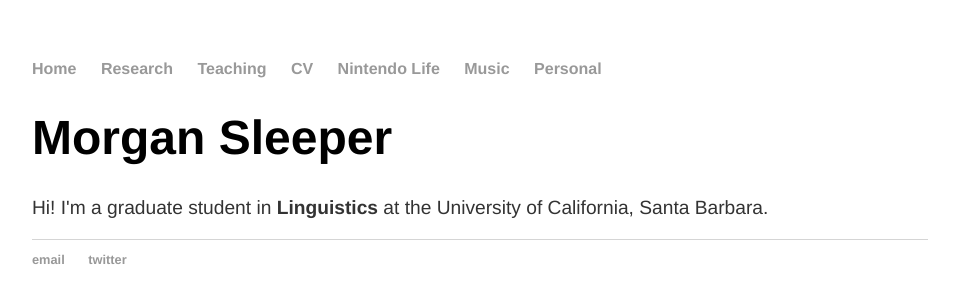
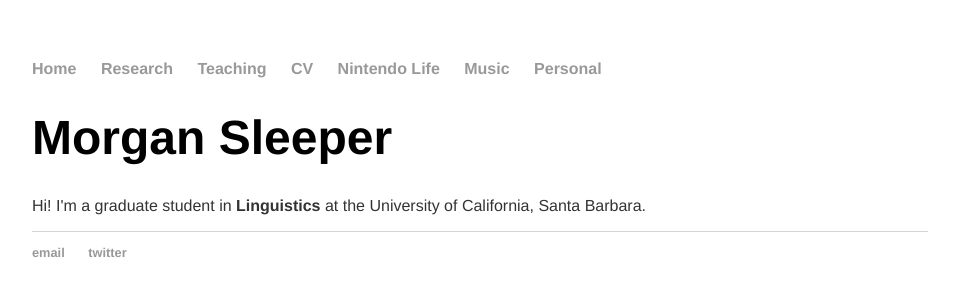
Before and after one commit to morgansleeper/morgansleeper.github.io, a Jekyll site: the page built from index.html, in a window 1280 px wide. Shown: the top 303 px of the page, without its empty margins (160-1119 px from the left). Built offline with Jekyll 4.4.1, drawn with Linux system fonts in a browser that asks for light colours.

Commit message:
Update main.css

```diff
--- a/css/main.css
+++ b/css/main.css
@@ -17,14 +17,13 @@
     color: #999;
 }
 a:hover {
-    text-decoration: underline;
+    color: #71EEB8;
 }
 h1 {
     font-size: 3em;
     font-family:'Helvetica', 'Arial', 'Sans-Serif';
 }
 p {
-    font-size: 1.2em;
     font-family:'Helvetica', 'Arial', 'Sans-Serif';
     color: #333;
 }
```
